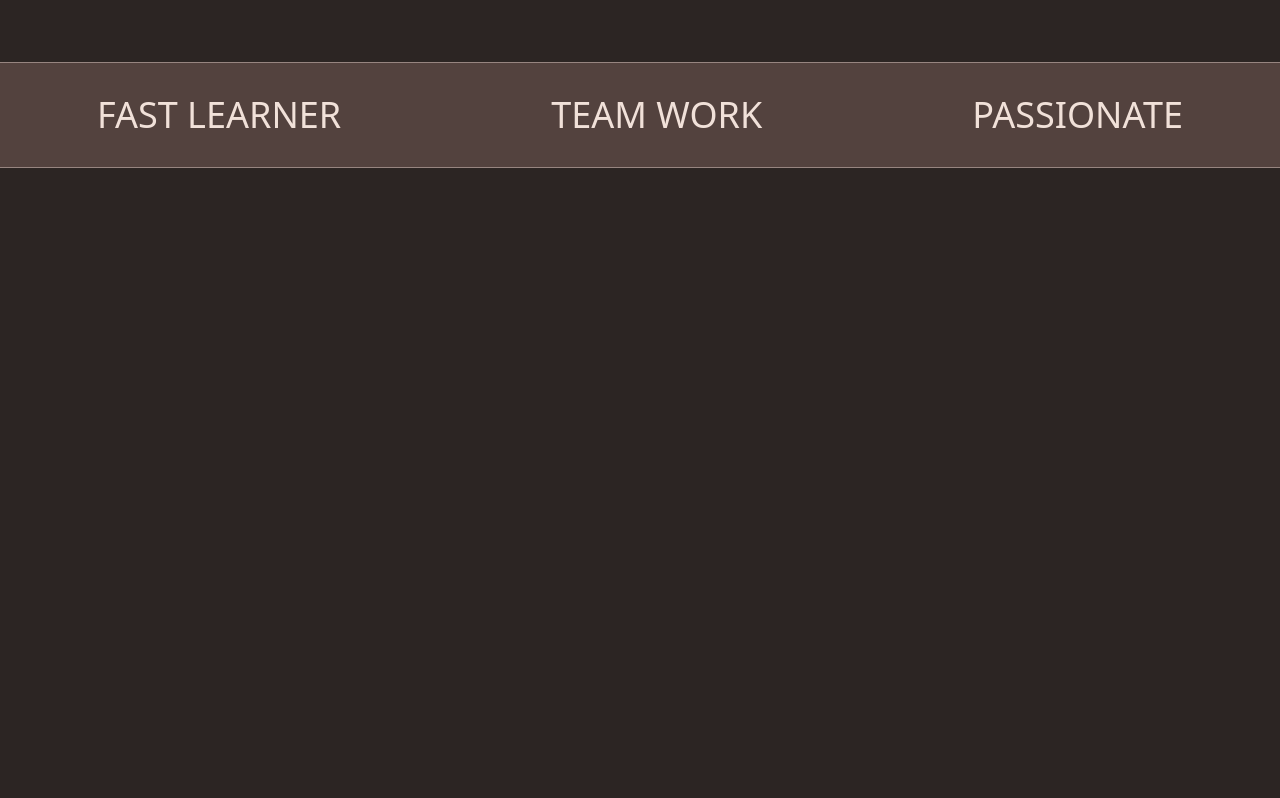
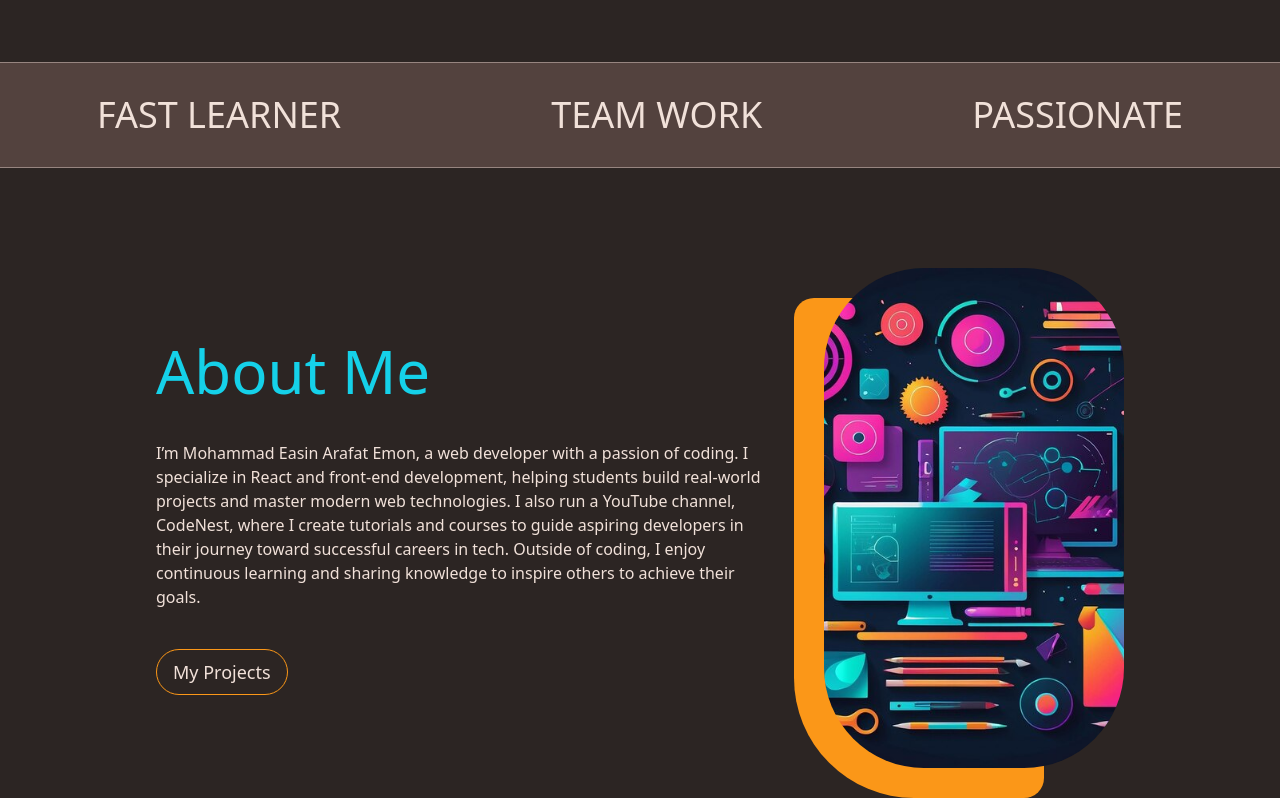
Before and after one commit to EmonHossen10/my-portfolio, a React (Vite) app: page / in a window 1280 px wide. Shown: the part 662-1460 px from the top of the page. Before the commit the page ends 830 px from the top, so only its background shows below. Built offline with nearby package versions, Linux system fonts and the light colour scheme.

Commit message:
about me section added

```diff
--- a/src/App.jsx
+++ b/src/App.jsx
@@ -1,4 +1,5 @@
 import "./App.css";
+import AboutMeMain from "./Components/AboutMeSection/AboutMeMain";
 import HeroGradient from "./Components/HeroSection/HeroGradient";
 import HeroMain from "./Components/HeroSection/HeroMain";
 import Navbar from "./Components/Navbar/Navbar";
@@ -12,6 +13,7 @@ function App() {
         <HeroMain></HeroMain>
         <HeroGradient></HeroGradient>
         <SubHeroMain></SubHeroMain>
+        <AboutMeMain></AboutMeMain>
       </main>
     </>
   );
--- /dev/null
+++ b/src/Components/AboutMeSection/AboutMeImg.jsx
@@ -0,0 +1,18 @@
+import React from "react";
+
+const AboutMeImg = () => {
+  return (
+    <div className="h-[500px] w-[300px] relative  ">
+      <div className="h-[500px] w-[300px] rounded-[100px] absolute overflow-hidden">
+        <img
+          src="../../public/images/about-me.jpg"
+          alt="About Me Image"
+          className="h-full w-auto object-cover"
+        />
+      </div>
+      <div className="h-[500px] w-[250px] bg-orange absolute bottom-[-30px] left-[-30px] rounded-bl-[120px] rounded-tr-[120px] rounded-br-[20px] rounded-tl-[20px] -z-10"></div>
+    </div>
+  );
+};
+
+export default AboutMeImg;
--- /dev/null
+++ b/src/Components/AboutMeSection/AboutMeMain.jsx
@@ -0,0 +1,18 @@
+import React from "react";
+import AboutMeText from "./AboutMeText";
+import AboutMeImg from "./AboutMeImg";
+
+const AboutMeMain = () => {
+  return (
+    <div className="flex md:flex-row sm:flex-col gap-12 px-4 max-w-[1000px] mx-auto mt-[100px] justify-between items-center  ">
+      <div>
+        <AboutMeText></AboutMeText>
+      </div>
+      <div>
+        <AboutMeImg></AboutMeImg>
+      </div>
+    </div>
+  );
+};
+
+export default AboutMeMain;
--- /dev/null
+++ b/src/Components/AboutMeSection/AboutMeText.jsx
@@ -0,0 +1,24 @@
+import React from "react";
+
+const AboutMeText = () => {
+  return (
+    <div className="flex  text-white flex-col md:items-start sm:items-center md:text-left sm:text-center">
+      <h2 className="text-6xl text-cyan mb-10">About Me</h2>
+      <p>
+        I’m Mohammad Easin Arafat Emon, a web developer with a passion of
+        coding. I specialize in React and front-end development, helping
+        students build real-world projects and master modern web technologies. I
+        also run a YouTube channel, CodeNest, where I create tutorials and
+        courses to guide aspiring developers in their journey toward successful
+        careers in tech. Outside of coding, I enjoy continuous learning and
+        sharing knowledge to inspire others to achieve their goals.
+      </p>
+
+      <button className="border border-orange rounded-full py-2 px-4 text-lg flex gap-2 items-center mt-10 hover:bg-orange   transition-all duration-500 cursor-pointer md:self-start sm:self-center">
+        My Projects
+      </button>
+    </div>
+  );
+};
+
+export default AboutMeText;
```
